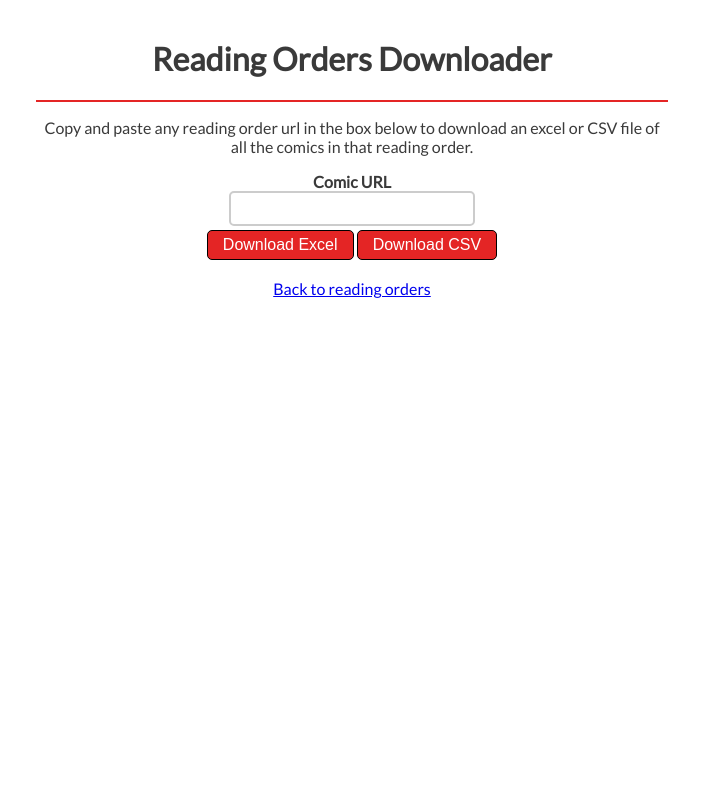
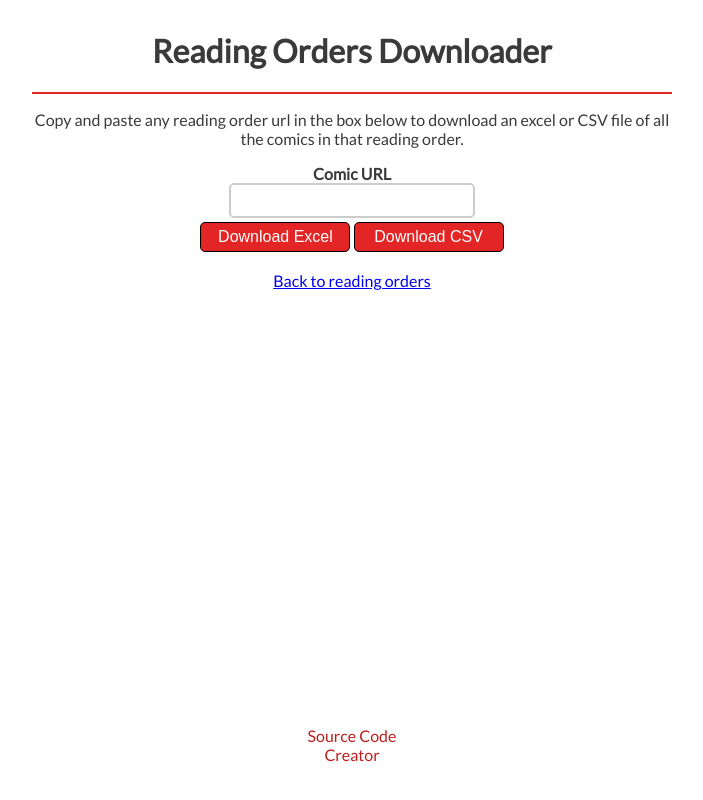
Before and after one commit to jacob-armiger/comic-list-web-scraper, a Flask app: page / in a window 1280 px wide. Shown: the whole page, without its empty margins (288-991 px from the left). Run offline with Flask 2, Linux system fonts and the light colour scheme.

Commit message:
Add footer

```diff
--- a/static/styles/index.css
+++ b/static/styles/index.css
@@ -1,6 +1,8 @@
 body {
 	font-family: 'Lato', sans-serif;
-	color: #3a3a3a
+	color: #3a3a3a;
+  margin:0;
+  padding:0;
   }
 
 .main {
@@ -29,6 +31,7 @@ input[type=text]:focus {
 
 input[type=submit] {
 	font-size:medium;
+  width: 150px;
   padding:5px 15px;
   margin-top: 4px;
   color: white;
@@ -38,3 +41,93 @@ input[type=submit] {
   -webkit-border-radius: 5px;
   border-radius: 5px;
 }
+
+/*FOOTER CSS*/
+footer {
+  position: absolute;
+  padding-bottom: 40px;
+  bottom: 0;
+  width: 100%;
+  height: 50px;
+}
+
+ul {
+  padding-left: 0;
+  list-style: none;
+  text-align: center;
+}
+
+li {
+  width: 100%;
+}
+
+.footer-link {
+  text-decoration: none;
+  color: #c01c1c;
+}
+
+.footer-link:hover {
+  color: rgb(255, 196, 0);
+}
+
+/* .footer-basic {
+  padding:40px 0;
+  background-color:#6e6666;
+  color:#4b4c4d;
+}
+
+.footer-basic ul {
+  padding:0;
+  list-style:none;
+  text-align:center;
+  font-size:18px;
+  line-height:1.6;
+  margin-bottom:0;
+}
+
+.footer-basic li {
+  padding:0 10px;
+}
+
+.footer-basic ul a {
+  color:inherit;
+  text-decoration:none;
+  opacity:0.8;
+}
+
+.footer-basic ul a:hover {
+  opacity:1;
+}
+
+.footer-basic .social {
+  text-align:center;
+  padding-bottom:25px;
+}
+
+.footer-basic .social > a {
+  font-size:24px;
+  width:40px;
+  height:40px;
+  line-height:40px;
+  display:inline-block;
+  text-align:center;
+  border-radius:50%;
+  border:1px solid #ccc;
+  margin:0 8px;
+  color:inherit;
+  opacity:0.75;
+}
+
+.footer-basic .social > a:hover {
+  opacity:0.9;
+}
+
+.footer-basic .copyright {
+  margin-top:15px;
+  text-align:center;
+  font-size:13px;
+  color:#aaa;
+  margin-bottom:0;
+}
+*/
+/* Credit to https://epicbootstrap.com/snippets/footer-basic */
--- a/templates/index.html
+++ b/templates/index.html
@@ -34,5 +34,11 @@
 
         <a href="https://comicbookreadingorders.com">Back to reading orders</a>
     </div>
+    <footer>
+        <ul>
+            <li> <a class="footer-link" href="https://github.com/jacob-armiger/comic-list-web-scraper" target="blank">Source Code</a></li>
+            <li> <a class="footer-link" href="https://github.com/jacob-armiger" target="blank">Creator</a></li>
+        </ul>
+    </footer>
 </body>
 </html>
```
Also changed, not shown: README.md. Lines whose indentation alone changed are shown as unchanged.
